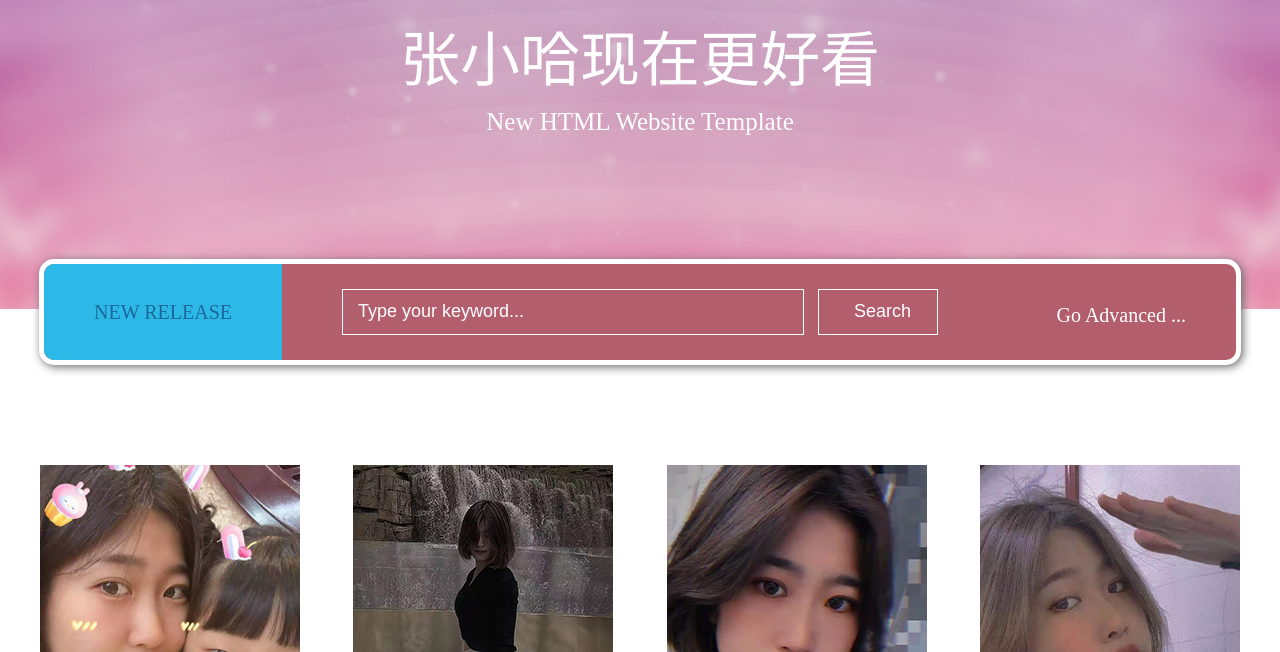
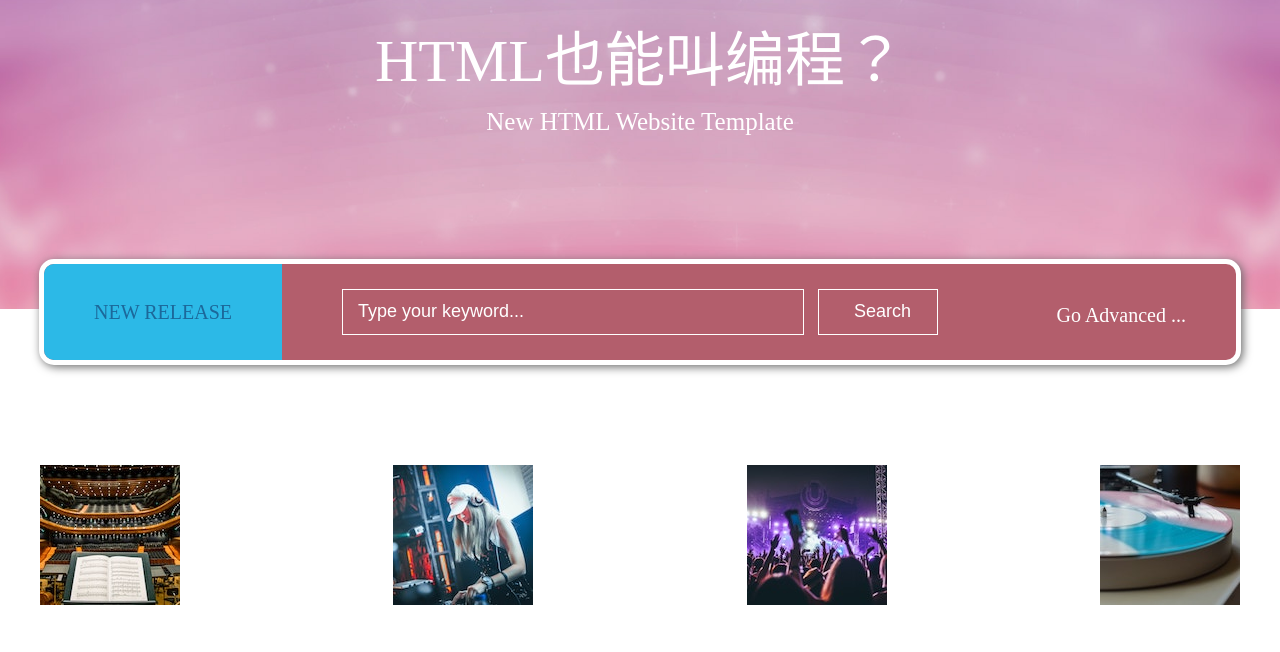
Before and after one commit to wuxiaozhou12138/music, a plain HTML site: page index.html in a window 1280 px wide. Shown: the part 291-943 px from the top of the page. Drawn offline with Linux system fonts and the light colour scheme.

Commit message:
修改了照片

```diff
--- a/index.html
+++ b/index.html
@@ -19,7 +19,7 @@
 					<img src="./img/logo.png">
 				</div>
 
-			<h1>张小哈现在更好看</h1>
+			<h1>HTML也能叫编程？</h1>
 			<p>New HTML Website Template</p>
 		</div>
 
@@ -38,10 +38,10 @@
 
 		<!-- 四张图 -->
 		<div class="layer picture">
-			<img src="./img/hh.jpg" >
-			<img src="./img/hh2.jpg" >
-			<img src="./img/hh3.jpg" >
-			<img src="./img/hh4.jpg" >
+			<img src="./img/t1.jpg" >
+			<img src="./img/t2.jpg" >
+			<img src="./img/t3.jpg" >
+			<img src="./img/t4.jpg" >
 		</div>
 		<!-- banner2 -->
 		<div class="layer banner">
```
